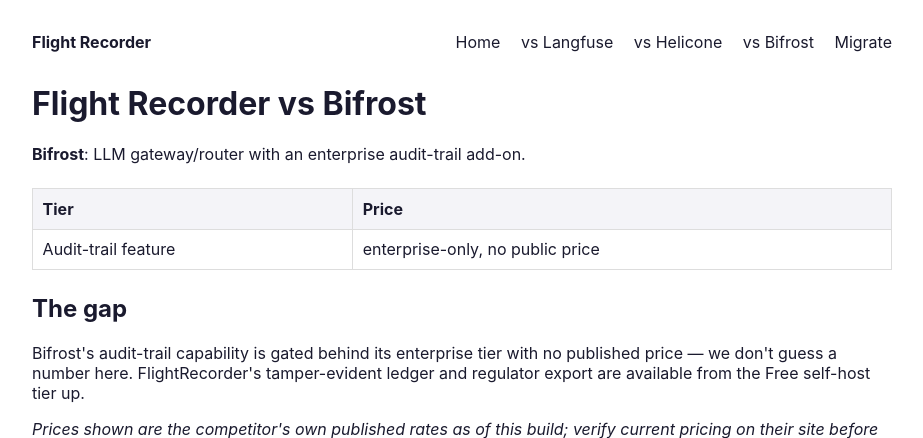
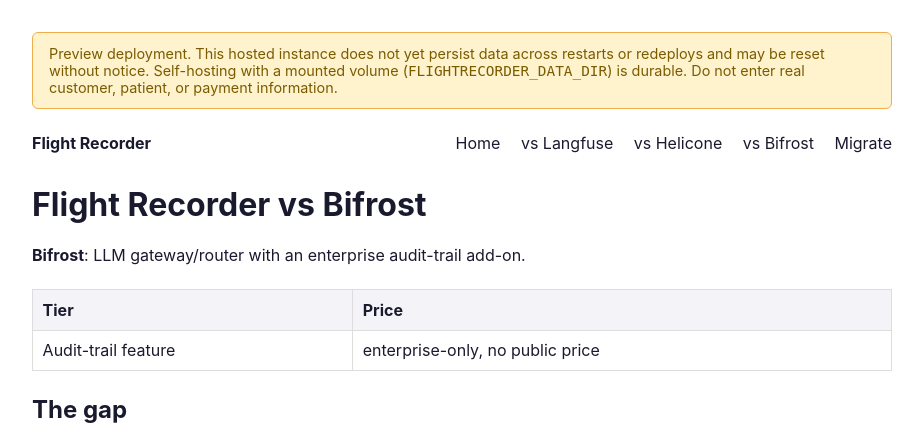
Before and after one commit to maximusrufus/FlightRecorder, a FastAPI app: page /compare/bifrost in a window 1280 px wide. Shown: the top 438 px of the page, without its empty margins (178-1101 px from the left). Run offline with FastAPI, Linux system fonts and the light colour scheme; parts of the project's set-up code (start-up, migrations or seed data) failed here and were passed over.

Commit message:
Add PREVIEW_MODE banner and durable storage docs
Hosted Cloud Run preview uses container-local storage that doesn't
survive scale-to-zero. Add a visible preview banner (PREVIEW_MODE=1
default) to marketing pages, and document the gcloud volume-mount
path to make FLIGHTRECORDER_DATA_DIR durable.

```diff
--- a/flightrecorder/templates/base.html
+++ b/flightrecorder/templates/base.html
@@ -13,9 +13,18 @@
     th { background: #f4f4f8; }
     .plan { border: 1px solid #ddd; border-radius: 8px; padding: 1rem; margin: 0.5rem 0; }
     footer { margin-top: 3rem; color: #666; font-size: 0.85rem; }
+    .preview-banner { background: #fff3cd; border: 1px solid #f0ad4e; color: #7a5b00; padding: 0.75rem 1rem; border-radius: 6px; margin-bottom: 1.5rem; font-size: 0.9rem; }
   </style>
 </head>
 <body>
+  {% if preview_mode() %}
+  <div class="preview-banner" data-testid="preview-banner">
+    Preview deployment. This hosted instance does not yet persist data across
+    restarts or redeploys and may be reset without notice. Self-hosting with
+    a mounted volume (<code>FLIGHTRECORDER_DATA_DIR</code>) is durable. Do
+    not enter real customer, patient, or payment information.
+  </div>
+  {% endif %}
   <header>
     <strong>Flight Recorder</strong>
     <nav>
--- a/flightrecorder/web.py
+++ b/flightrecorder/web.py
@@ -4,6 +4,7 @@
 
 from __future__ import annotations
 
+import os
 from pathlib import Path
 
 from fastapi import APIRouter, Request
@@ -17,6 +18,15 @@
 
 TEMPLATES_DIR = Path(__file__).parent / "templates"
 templates = Jinja2Templates(directory=str(TEMPLATES_DIR))
+
+
+def preview_mode_enabled() -> bool:
+    """Default ON: shows a banner unless explicitly disabled with
+    PREVIEW_MODE=0 once durable storage is attached."""
+    return os.getenv("PREVIEW_MODE", "1") != "0"
+
+
+templates.env.globals["preview_mode"] = preview_mode_enabled
 
 PRICING = [
     {
@@ -100,17 +110,23 @@
 
 @router.get("/compare/langfuse", response_class=HTMLResponse)
 def compare_langfuse(request: Request) -> HTMLResponse:
-    return templates.TemplateResponse(request, "compare.html", {"competitor": COMPETITORS["langfuse"]})
+    return templates.TemplateResponse(
+        request, "compare.html", {"competitor": COMPETITORS["langfuse"]}
+    )
 
 
 @router.get("/compare/helicone", response_class=HTMLResponse)
 def compare_helicone(request: Request) -> HTMLResponse:
-    return templates.TemplateResponse(request, "compare.html", {"competitor": COMPETITORS["helicone"]})
+    return templates.TemplateResponse(
+        request, "compare.html", {"competitor": COMPETITORS["helicone"]}
+    )
 
 
 @router.get("/compare/bifrost", response_class=HTMLResponse)
 def compare_bifrost(request: Request) -> HTMLResponse:
-    return templates.TemplateResponse(request, "compare.html", {"competitor": COMPETITORS["bifrost"]})
+    return templates.TemplateResponse(
+        request, "compare.html", {"competitor": COMPETITORS["bifrost"]}
+    )
 
 
 @router.get("/migrate/from-langfuse", response_class=HTMLResponse)
```
Also changed, not shown: tests/test_web_preview_banner.py (added, +27 -0 lines), .github/workflows/ci.yml, README.md.
